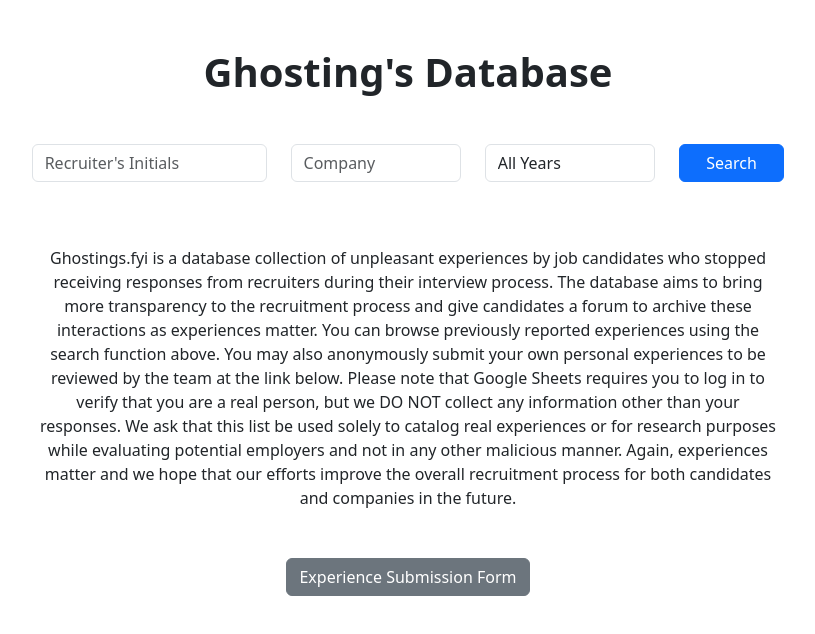
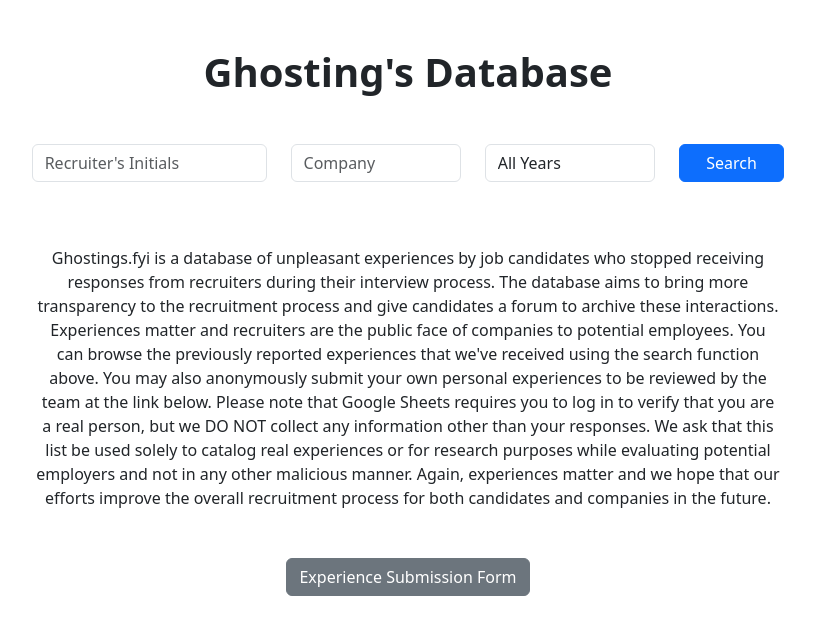
Before and after one commit to BearGiant2024/visa-salary-app, a React (Create React App) app: page / in a window 1280 px wide. Shown: the top 634 px of the page, without its empty margins (232-1047 px from the left). Built offline with nearby package versions, Linux system fonts and the light colour scheme.

Commit message:
Update App.js

```diff
--- a/src/App.js
+++ b/src/App.js
@@ -181,11 +181,14 @@
           </div>
         )}
         <p className="text-center col-lg-8 mx-auto my-5">
-          Ghostings.fyi is a database collection of unpleasant experiences by job
+          Ghostings.fyi is a database of unpleasant experiences by job
           candidates who stopped receiving responses from recruiters during their
-          interview process. The database aims to bring more transparency to the
-          recruitment process and give candidates a forum to archive these interactions
-          as experiences matter. You can browse previously reported experiences
+          interview process.
+
+          The database aims to bring more transparency to the
+          recruitment process and give candidates a forum to archive these interactions.
+          Experiences matter and recruiters are the public face of companies to potential
+          employees. You can browse the previously reported experiences that we've received
           using the search function above. You may also anonymously submit your own
           personal experiences to be reviewed by the team at the link below. Please note
           that Google Sheets requires you to log in to verify that you are a real person,
```
